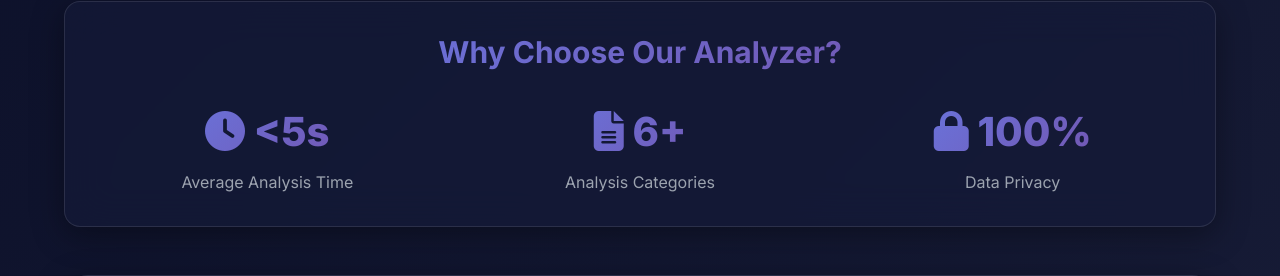
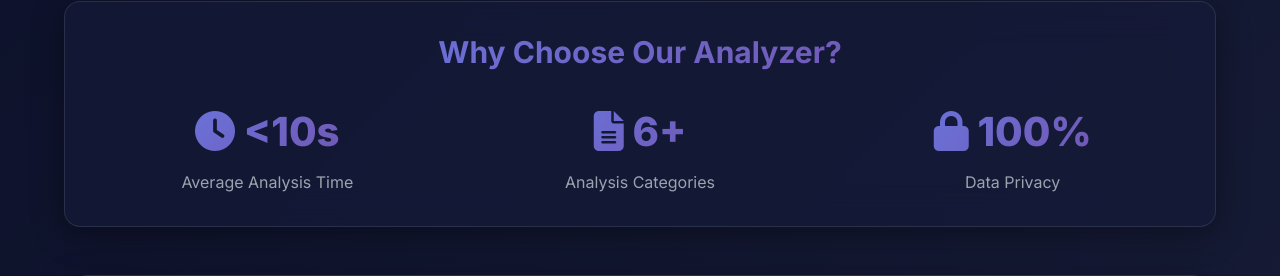
Before and after one commit to Shadow-919/ResumeRadar, a Flask app: page / in a window 1280 px wide. Shown: the part 781-1057 px from the top of the page. Run offline with Flask 3, Linux system fonts and the light colour scheme; some libraries are stand-ins or nearby versions.

Commit message:
Updated website details

```diff
--- a/templates/upload.html
+++ b/templates/upload.html
@@ -368,7 +368,7 @@
             <div class="grid grid-cols-1 md:grid-cols-3 gap-8">
                 <div class="text-center">
                     <div class="stat-number gradient-text mb-2">
-                        <i class="fas fa-clock"></i> &lt;5s
+                        <i class="fas fa-clock"></i> &lt;10s
                     </div>
                     <p class="text-gray-400">Average Analysis Time</p>
                 </div>
```
